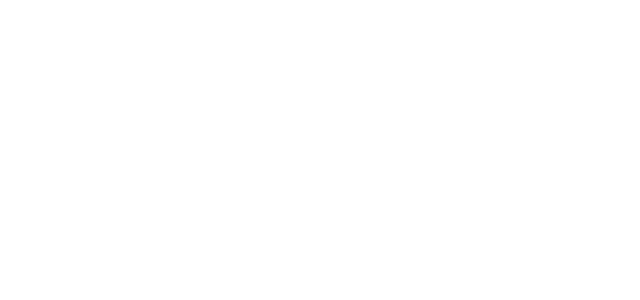
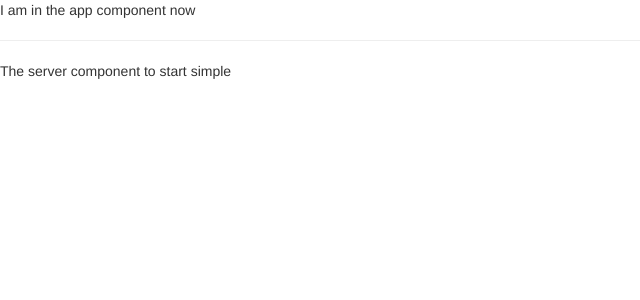
Before and after one commit to DevinAnnunzio/FirstAngularDemoProj, an Angular app: page / in a window 1280 px wide. Shown: the top 300 px of the page, without its empty margins (0-640 px from the left). Built offline with nearby package versions, Linux system fonts and the light colour scheme.

Commit message:
Feat: using the custom component

```diff
--- a/src/app/app.component.html
+++ b/src/app/app.component.html
@@ -10,6 +10,10 @@
 <p>{{name}}</p>
  -->
 
+ <p>I am in the app component now</p>
+ <hr>
+ <app-server></app-server>
+
 <!-- * * * * * * * * * * * * * * * * * * * * * * * * * * * * * * * -->
 <!-- * * * * * * * * * * * The content above * * * * * * * * * * * -->
 <!-- * * * * * * * * * * is only a placeholder * * * * * * * * * * -->
--- a/src/app/app.module.ts
+++ b/src/app/app.module.ts
@@ -3,10 +3,12 @@
 import { FormsModule } from '@angular/forms';
 
 import { AppComponent } from './app.component';
+import { ServerComponent } from './server/server.component';
 
 @NgModule({
   declarations: [
-    AppComponent
+    AppComponent,
+    ServerComponent
   ],
   imports: [
     BrowserModule,
```
